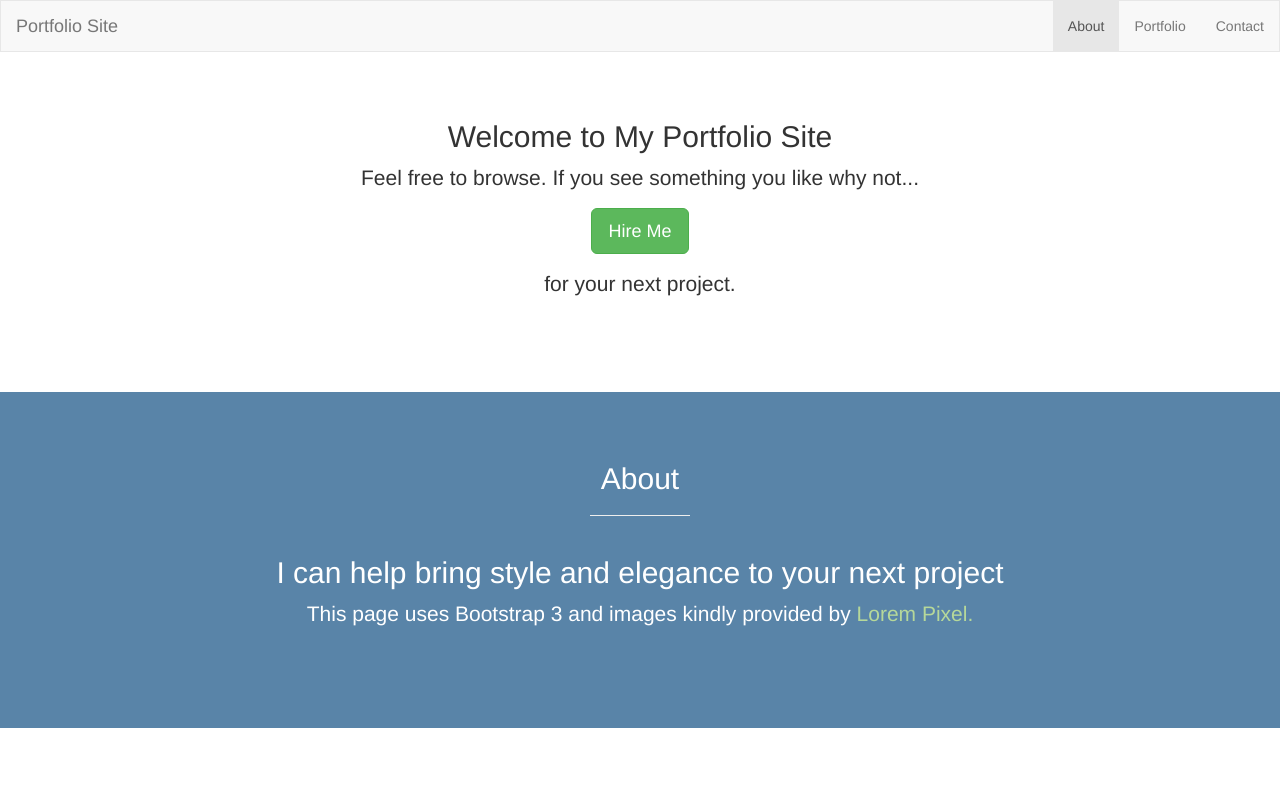
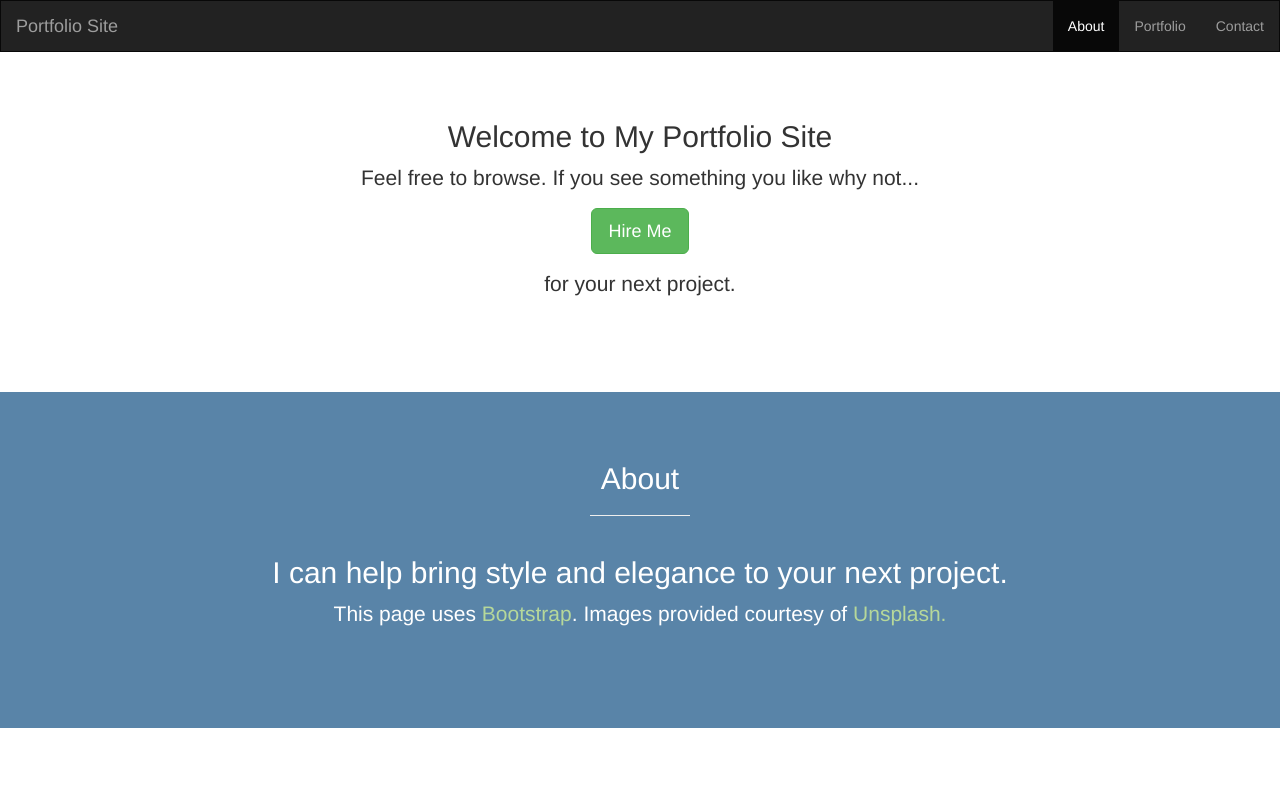
Before and after one commit to maccana/basic-responsive-webpage, a plain HTML site: page bootstrap-3/portfolio.html in a window 1280 px wide. Shown: the top 795 px of the page. Drawn offline with nearby package versions, Linux system fonts and the light colour scheme.

Commit message:
Update portfolio.html

```diff
--- a/bootstrap-3/portfolio.html
+++ b/bootstrap-3/portfolio.html
@@ -19,7 +19,7 @@
 	</head>
 	<body>
 		<!-- Header Navigation -->
-		<nav class="navbar navbar-default" role="navigation">
+		<nav class="navbar navbar-inverse" role="navigation">
 			<!-- Brand and toggle get grouped for better mobile display -->
 			<div class="navbar-header page-scroll">
 				<button type="button" class="navbar-toggle" data-toggle="collapse" data-target=".navbar-ex1-collapse">
@@ -55,9 +55,9 @@
 				<hr class="small-hr">
 				<div class="row">
 					<div class="col-lg-12 text-center">
-						<h2>I can help bring style and elegance to your next project</h2>
-						<p class="lead">This page uses Bootstrap 3 and images kindly provided by
-						<a href="www.lorempixel.com">Lorem Pixel.</a>
+						<h2>I can help bring style and elegance to your next project.</h2>
+						<p class="lead">This page uses <a href="http://getbootstrap.com/">Bootstrap</a>. Images provided courtesy of
+						<a href="https://source.unsplash.com/">Unsplash.</a>
 						</p>
 					</div>
 				</div>
```
